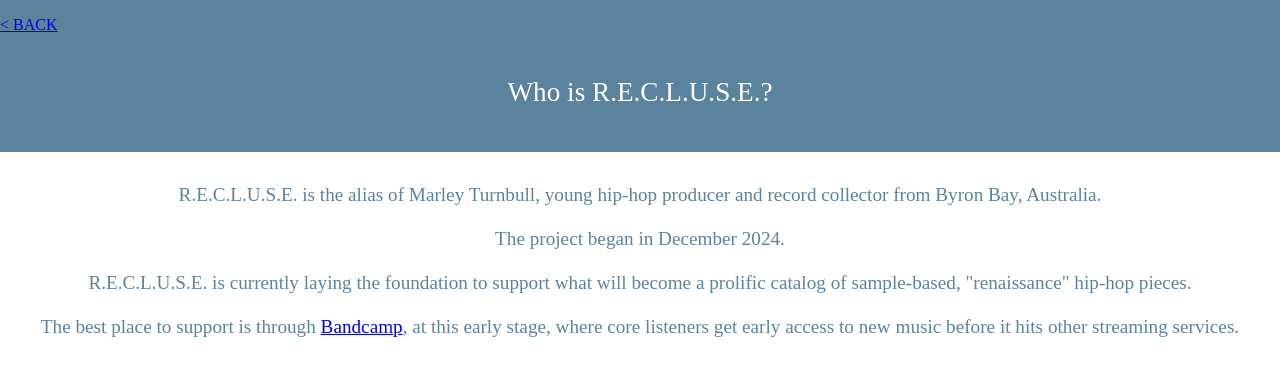
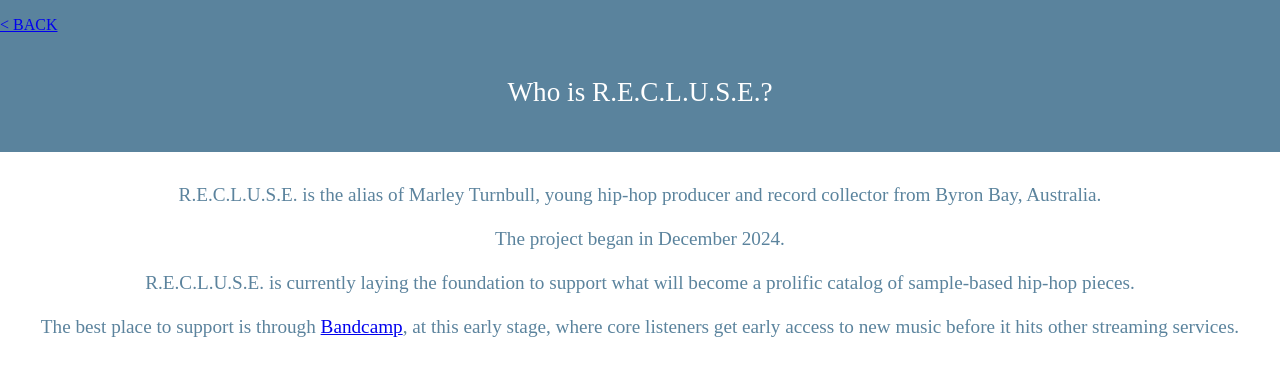
Before and after one commit to reclusemusic/reclusemusic, a plain HTML site: page about/index.html in a window 1280 px wide. Shown: the top 386 px of the page. Drawn offline with Linux system fonts and the light colour scheme; grey boxes are pictures that could not be loaded.

Commit message:
index.html

```diff
--- a/about/index.html
+++ b/about/index.html
@@ -26,7 +26,7 @@
 <p class="about_p">
 
 R.E.C.L.U.S.E. is the alias of Marley Turnbull, young hip-hop producer and record collector from Byron Bay, Australia. <br> <br> The project began in December 2024. <br> <br>
-R.E.C.L.U.S.E. is currently laying the foundation to support what will become a prolific catalog of sample-based, "renaissance" hip-hop pieces.<br> <br>
+R.E.C.L.U.S.E. is currently laying the foundation to support what will become a prolific catalog of sample-based hip-hop pieces.<br> <br>
 The best place to support is through <a href="https://reclusenotfound.bandcamp.com" target="_blank">Bandcamp</a>, at this early stage, where core listeners get early access to new music before it hits other streaming services.
 
 </p>
```
